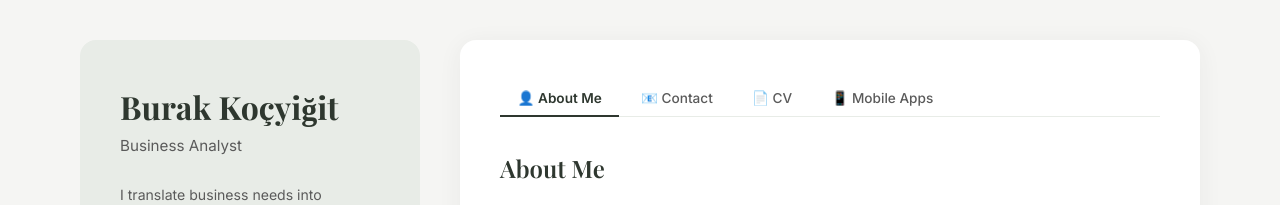
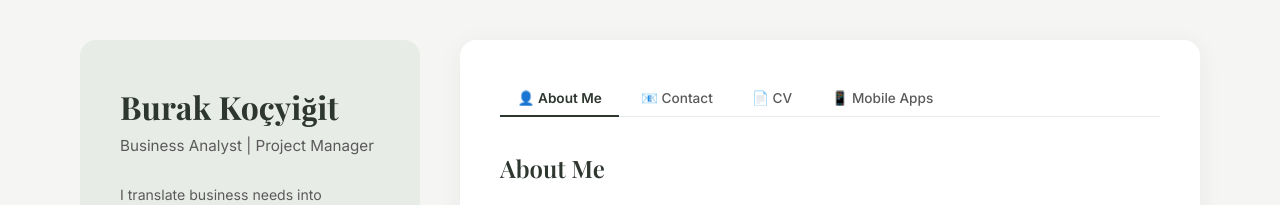
Before and after one commit to burakkocyigit92/burakkocyigit, a plain HTML site: page index.html in a window 1280 px wide. Shown: the top 205 px of the page. Drawn offline with nearby package versions, Linux system fonts and the light colour scheme.

Commit message:
title updated

```diff
--- a/index.html
+++ b/index.html
@@ -19,7 +19,7 @@
     <aside class="sidebar">
       <div class="sidebar-content">
         <h1>Burak Koçyiğit</h1>
-        <p class="title">Business Analyst</p>
+        <p class="title">Business Analyst | Project Manager</p>
         <p class="summary">I translate business needs into technology solutions across mobile and web product development projects.</p>
         <div class="tags">
           <span class="tag">Business Analysis</span>
```
